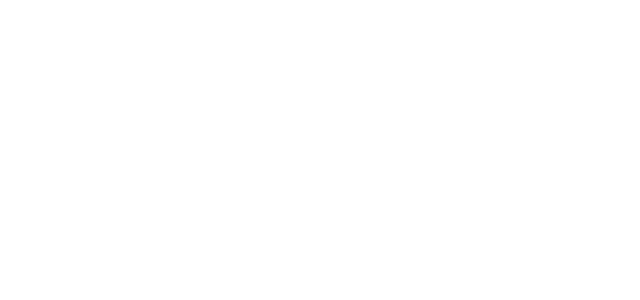
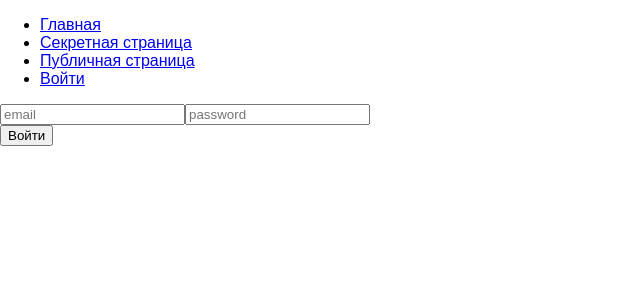
Before and after one commit to TrubinEN/lessons, a React (Create React App) app: page /auth in a window 1280 px wide. Shown: the top 300 px of the page, without its empty margins (0-640 px from the left). Built offline with nearby package versions, Linux system fonts and the light colour scheme.

Commit message:
first release s2l5

```diff
--- a/src/App.js
+++ b/src/App.js
@@ -1,6 +1,12 @@
-import React, {Component} from 'react';
-import './App.css';
-import {addListener, removeListener, isAuthorized} from './AuthorizeApi';
+import React, { Component } from "react";
+import "./App.css";
+import { addListener, removeListener, isAuthorized } from "./AuthorizeApi";
+import { Link, Route, Switch } from "react-router-dom";
+import Home from "./Home";
+import Auth from "./Auth";
+import Public from "./Public";
+import Private from "./Private";
+import Redirect from "react-router-dom/Redirect";
 
 class App extends Component {
   state = {
@@ -16,11 +22,45 @@
   }
 
   handleAuthorize = isAuthorized => {
-    this.setState({isAuthorized});
+    this.setState({ isAuthorized });
   };
 
   render() {
-    return null;
+    const { isAuthorized } = this.state;
+    return (
+      <div className="app">
+        <nav>
+          <ul>
+            <li>
+              <Link to="/">Главная</Link>
+            </li>
+            <li>
+              <Link to="/private">Секретная страница</Link>
+            </li>
+            <li>
+              <Link to="/public">Публичная страница</Link>
+            </li>
+            <li>
+              <Link to="/auth">Войти</Link>
+            </li>
+          </ul>
+        </nav>
+
+        <Switch>
+          <Route exact path="/" component={Home} />
+          <Route path="/public" component={Public} />
+          {isAuthorized ? (
+            <Route path="/private" component={Private} />
+          ) : (
+            <Redirect from="/private" to="/auth" />
+          )}
+          {isAuthorized ? <Redirect from="/auth" to="/" /> : null}
+          <Route path="/auth" component={Auth} />
+          <Redirect from="/private" to="/auth" />
+          <Redirect from="/" to="/" />
+        </Switch>
+      </div>
+    );
   }
 }
 
--- a/src/Auth.js
+++ b/src/Auth.js
@@ -1,8 +1,51 @@
-import React, {Component} from 'react';
+import React, { Component } from "react";
+import { authorizeUser, isAuthorized } from "./AuthorizeApi";
+import Redirect from "react-router-dom/Redirect";
 
 class Auth extends Component {
+  state = {
+    email: "",
+    password: "",
+    error: false,
+    isAuthorized: isAuthorized
+  };
+  handleSubmit = () => {
+    const { email, password } = this.state;
+    const authorize = authorizeUser(email, password);
+    this.setState({
+      error: !authorize,
+      isAuthorized: authorize
+    });
+  };
+  handleChangeInput = event => {
+    const { value, name } = event.target;
+    this.setState({
+      [name]: value
+    });
+  };
   render() {
-    return null;
+    const { email, password, error, isAuthorized } = this.state;
+    return (
+      <div>
+        {isAuthorized ? <Redirect from="/" to="/" /> : null}
+        <div>
+          <input
+            name="email"
+            placeholder="email"
+            value={email}
+            onChange={this.handleChangeInput}
+          />
+          <input
+            name="password"
+            placeholder="password"
+            value={password}
+            onChange={this.handleChangeInput}
+          />
+        </div>
+        {error ? <p className="error">Неверный пароль и/или почта.</p> : null}
+        <button onClick={this.handleSubmit}>Войти</button>
+      </div>
+    );
   }
 }
 
--- a/src/Private.js
+++ b/src/Private.js
@@ -0,0 +1,3 @@
+import React from 'react';
+
+export default () => <p>Private page</p>;
--- a/src/Public.js
+++ b/src/Public.js
@@ -0,0 +1,4 @@
+import React from 'react';
+
+const Public = () => <p>Public page</p>;
+export default Public;
```
